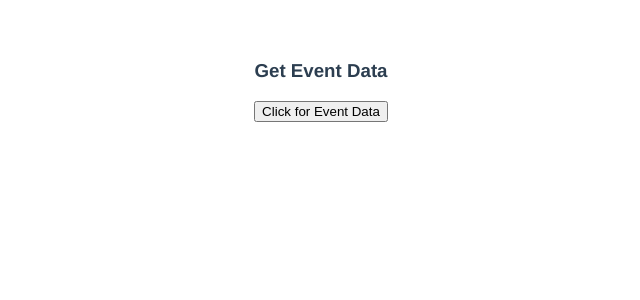
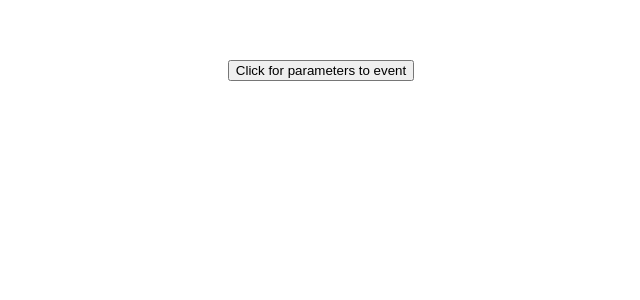
Before and after one commit to ProgrammerSohan/Vue-Js-Random-Self-Practice, a Vue app: page / in a window 1280 px wide. Shown: the top 300 px of the page, without its empty margins (319-959 px from the left). Built offline with nearby package versions, Linux system fonts and the light colour scheme.

Commit message:
sending parameters to events

```diff
--- a/src/App.vue
+++ b/src/App.vue
@@ -1,11 +1,13 @@
 <template>
    <div>
-    <GeteventData />
+    <!--     <GeteventData /> -->
+    <Para2Event />
    </div>
   </template>
    <script>
   //import Class from './components/Class.vue'
-  import GeteventData from './components/GeteventData.vue';
+  //import GeteventData from './components/GeteventData.vue';
+  import Para2Event from './components/Para2Event.vue';
 
 
   export default{
@@ -17,7 +19,8 @@
     },
     components: {
       //Class,
-        GeteventData
+       // GeteventData
+       Para2Event
     }
 
   }
--- /dev/null
+++ b/src/components/Para2Event.vue
@@ -0,0 +1,23 @@
+<template>
+    <div>
+        <button @click="handleClick(11111)">Click for parameters to event</button>
+    </div>
+</template>
+<script>
+export default {
+    name: 'Para2Event',
+    methods: {
+        handleClick(sohan){
+            console.log('PARAM',sohan);
+        },
+
+    },
+    props:{
+        msg: String,
+    }
+
+}
+</script>
+<style>
+
+</style>
```
